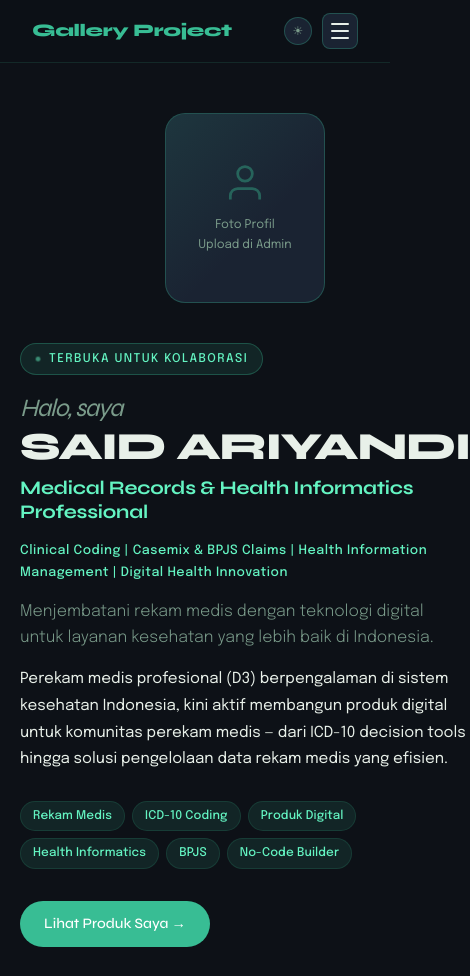
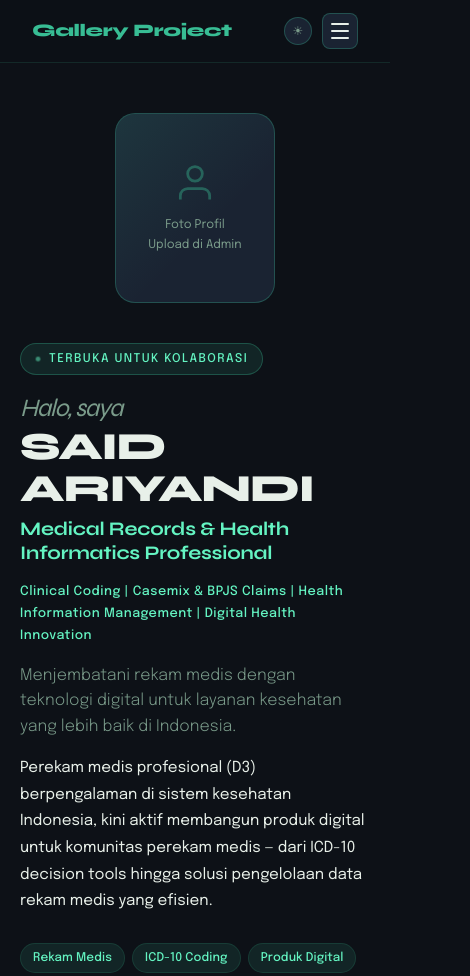
Before and after one commit to syidarynd/portfolio, a plain HTML site: page index.html in a window 390 px wide. Shown: the top 976 px of the page, 470 px wide, since content can reach past the window. Drawn offline with nearby package versions, Linux system fonts and the light colour scheme; no server answers.

Commit message:
Fix mobile hero text overflow at narrow widths

```diff
--- a/index.html
+++ b/index.html
@@ -252,6 +252,9 @@
 
     @media(max-width:640px){
       .hero{grid-template-columns:1fr;padding:50px 1.25rem 40px;gap:2.5rem}
+      .hero-text{min-width:0}
+      #hero-nama .nama{white-space:normal;overflow-wrap:anywhere}
+      .hero-text h1,.hero-subheadline{overflow-wrap:anywhere}
       .hero::after{display:none}
       .hero-visual{display:flex;justify-content:center;order:-1}
       .hero-photo-placeholder,.hero-photo-wrap{width:160px;height:190px}
```
